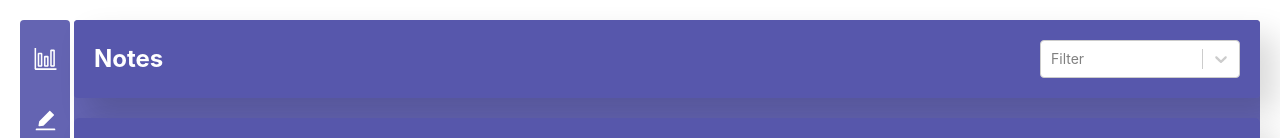
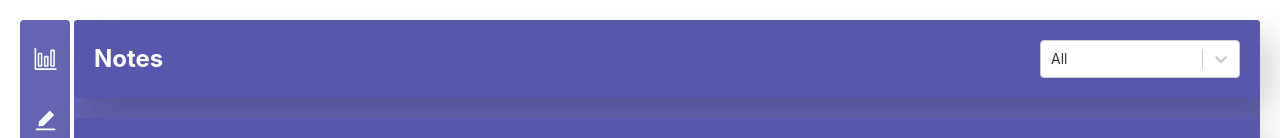
Before and after one commit to Djuslun/notes, a React (Create React App) app: page /notes in a window 1280 px wide. Shown: the top 138 px of the page. Built offline with nearby package versions, Linux system fonts and the light colour scheme.

Commit message:
fix reset filters to default when switching pages

```diff
--- a/src/components/formNote/CustomSelect.js
+++ b/src/components/formNote/CustomSelect.js
@@ -6,16 +6,16 @@ const CustomSelect = ({
   options,
   isMulti = false,
   placeholder,
-  InputProps,
+  onFilterValueChange,
   disabled,
-  maxMenuHeight
+  maxMenuHeight,
 }) => {
   const handleChange = (option = []) => {
     form.setFieldValue(
       field.name,
       isMulti ? (option).map((item) => item.value) : option.value,
     )
-    InputProps?.(option)
+    onFilterValueChange?.(option)
   }
 
   const getValue = () => {
--- a/src/components/searh-panel/SearchPanel.js
+++ b/src/components/searh-panel/SearchPanel.js
@@ -1,4 +1,5 @@
-import { useDispatch } from 'react-redux';
+import { useEffect } from 'react';
+import { useDispatch, useSelector } from 'react-redux';
 import { Form, Formik, Field } from "formik";
 import { filtersChange } from '../../redux/notes.Slice';
 import * as Yup from 'yup'
@@ -11,10 +12,18 @@ const SearchPanel = () => {
 
   const onFilterValueChange = (filter) => dispatch(filtersChange(filter.value))
 
+  useEffect(() => {
+    return () => {
+      onFilterValueChange({ value: 'all' })
+    }
+  }, [])
+
+  const { filter } = useSelector(store => store.notes)
+
   return (
     <Formik
       initialValues={{
-        filter: '',
+        filter: filter,
       }}
       validationSchema={Yup.object({
         filter: Yup
@@ -33,7 +42,7 @@ const SearchPanel = () => {
             { value: 'all', label: 'All' },
             ...tagOptions
           ]}
-          InputProps={onFilterValueChange}
+          onFilterValueChange={onFilterValueChange}
         />
       </Form>
     </Formik>
```
